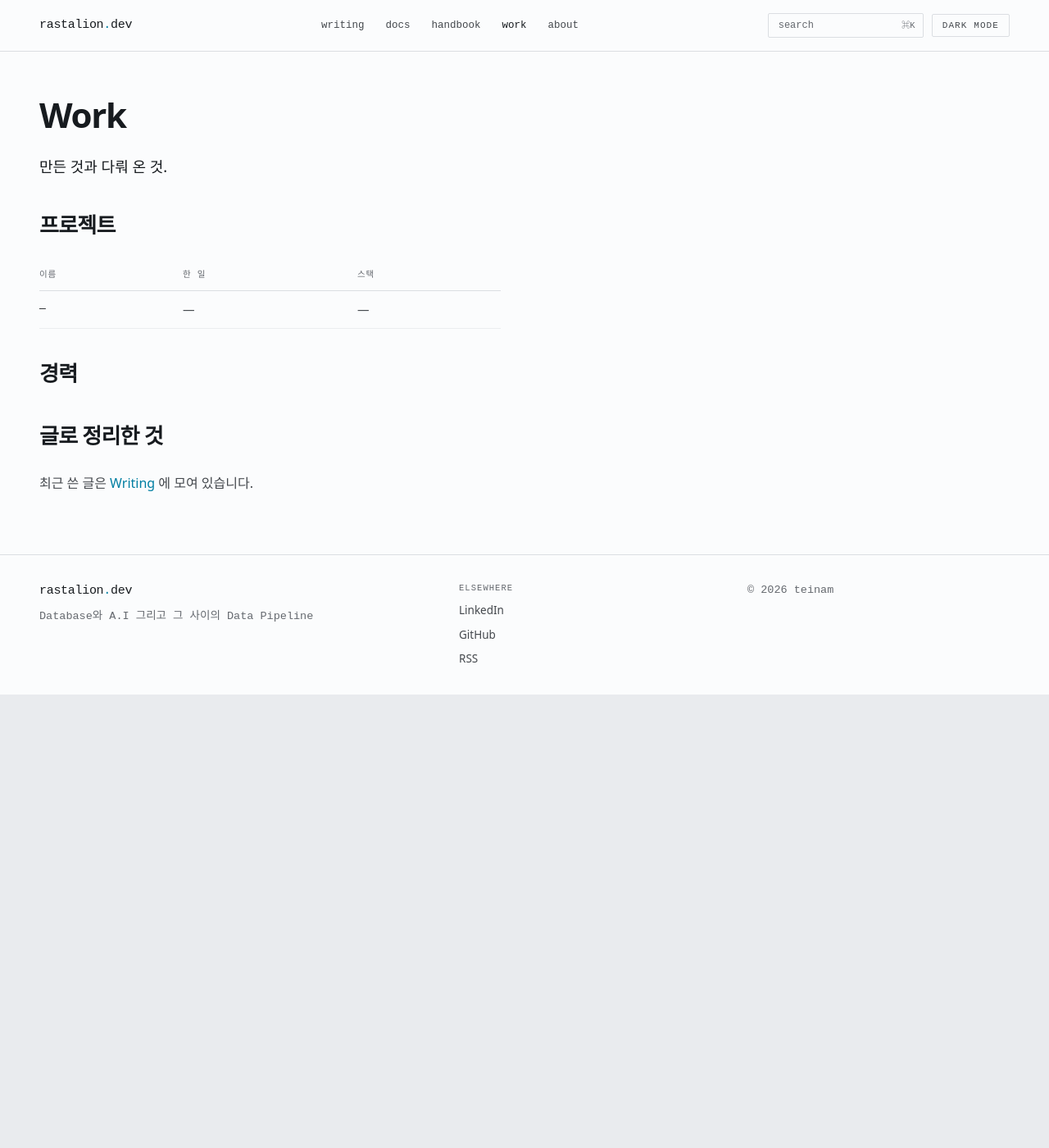
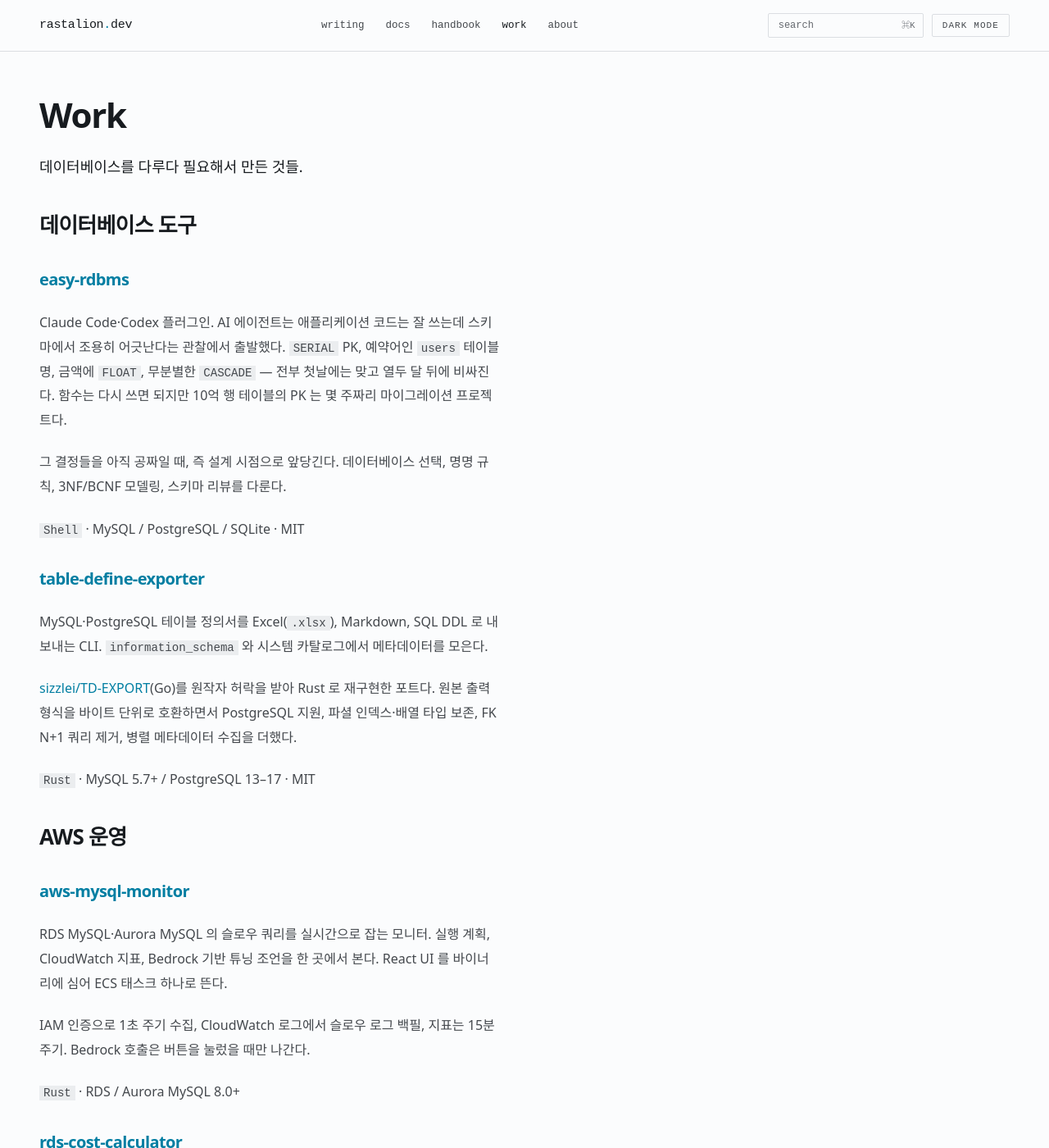
Before and after one commit to TeiNam/teinam.github.io, a Jekyll site: the page built from work.md, in a window 1280 px wide and 1400 px high. Shown: the whole window at 82% size. Built offline with Jekyll 4.4.1, drawn with Linux system fonts in a browser that asks for light colours; some web fonts are replaced; some of the changed text lies outside the part shown.

Commit message:
feat: /work/ 에 오픈소스 프로젝트 소개 추가 (#10)
- 비어 있던 플레이스홀더(| — | — | — |)를 실제 프로젝트 소개로 교체
- GitHub API 로 레포 메타데이터와 README 를 읽어 작성했다. 설명·언어·라이선스·
  지원 버전은 전부 원본에서 가져온 값이고 지어낸 문구는 없다
- 구성: 데이터베이스 도구(easy-rdbms, table-define-exporter) /
  AWS 운영(aws-mysql-monitor, rds-cost-calculator, rds_exporter) / 그 밖에 4개
- table-define-exporter 는 sizzlei/TD-EXPORT 를 원작자 허락 하에 Rust 로
  재구현한 포트다. 저작 관계를 빼면 오해를 부르므로 명시했다
- 별점은 넣지 않았다. 정적 페이지에 박아두면 곧 낡는다
- docs 의 네이밍 규칙·운영 지침서로 상호 링크

```diff
--- a/work.md
+++ b/work.md
@@ -2,23 +2,60 @@
 layout: page
 title: Work
 permalink: /work/
-subtitle: 만든 것과 다뤄 온 것.
+subtitle: 데이터베이스를 다루다 필요해서 만든 것들.
 ---
 
-<!--
-아래 표/목록을 실제 이력으로 채우세요. 항목 형식은 자유이고, 지우고 다시 써도 됩니다.
--->
+## 데이터베이스 도구
 
-## 프로젝트
+### [easy-rdbms](https://github.com/TeiNam/easy-rdbms)
 
-| 이름 | 한 일 | 스택 |
-| --- | --- | --- |
-| — | — | — |
+Claude Code·Codex 플러그인. AI 에이전트는 애플리케이션 코드는 잘 쓰는데 스키마에서 조용히 어긋난다는 관찰에서 출발했다. `SERIAL` PK, 예약어인 `users` 테이블명, 금액에 `FLOAT`, 무분별한 `CASCADE` — 전부 첫날에는 맞고 열두 달 뒤에 비싸진다. 함수는 다시 쓰면 되지만 10억 행 테이블의 PK 는 몇 주짜리 마이그레이션 프로젝트다.
 
-## 경력
+그 결정들을 아직 공짜일 때, 즉 설계 시점으로 앞당긴다. 데이터베이스 선택, 명명 규칙, 3NF/BCNF 모델링, 스키마 리뷰를 다룬다.
 
-<!-- 회사 · 직무 · 기간 · 한 일 -->
+`Shell` · MySQL / PostgreSQL / SQLite · MIT
 
-## 글로 정리한 것
+### [table-define-exporter](https://github.com/TeiNam/table-define-exporter)
 
-최근 쓴 글은 [Writing]({{ '/writing/' | relative_url }}) 에 모여 있습니다.
+MySQL·PostgreSQL 테이블 정의서를 Excel(`.xlsx`), Markdown, SQL DDL 로 내보내는 CLI. `information_schema` 와 시스템 카탈로그에서 메타데이터를 모은다.
+
+[sizzlei/TD-EXPORT](https://github.com/sizzlei/TD-EXPORT)(Go)를 원작자 허락을 받아 Rust 로 재구현한 포트다. 원본 출력 형식을 바이트 단위로 호환하면서 PostgreSQL 지원, 파셜 인덱스·배열 타입 보존, FK N+1 쿼리 제거, 병렬 메타데이터 수집을 더했다.
+
+`Rust` · MySQL 5.7+ / PostgreSQL 13–17 · MIT
+
+## AWS 운영
+
+### [aws-mysql-monitor](https://github.com/TeiNam/aws-mysql-monitor)
+
+RDS MySQL·Aurora MySQL 의 슬로우 쿼리를 실시간으로 잡는 모니터. 실행 계획, CloudWatch 지표, Bedrock 기반 튜닝 조언을 한 곳에서 본다. React UI 를 바이너리에 심어 ECS 태스크 하나로 뜬다.
+
+IAM 인증으로 1초 주기 수집, CloudWatch 로그에서 슬로우 로그 백필, 지표는 15분 주기. Bedrock 호출은 버튼을 눌렀을 때만 나간다.
+
+`Rust` · RDS / Aurora MySQL 8.0+
+
+### [rds-cost-calculator](https://github.com/TeiNam/rds-cost-calculator)
+
+RDS·DMS·ElastiCache 인스턴스 사양을 마크다운 목록으로 적어두면 AWS Pricing API 로 공식 단가를 조회해 인스턴스별 월·연 비용, 서비스별 소계, 총계를 마크다운 리포트로 뽑는다.
+
+`Python`
+
+### [rds_exporter](https://github.com/TeiNam/rds_exporter)
+
+Rust 로 만든 RDS exporter.
+
+`Rust`
+
+## 그 밖에
+
+- [kiro-with-harness](https://github.com/TeiNam/kiro-with-harness) — Kiro 에 하네스 엔지니어링 적용하기
+- [tech-writer-skills](https://github.com/TeiNam/tech-writer-skills) — IT 기술 문서를 작성·윤문하는 Claude 스킬. 한국어·영어 양방향
+- [oracle-migration-analyzer](https://github.com/TeiNam/oracle-migration-analyzer) — Oracle 마이그레이션 분석
+- [mongo-mcp-server](https://github.com/TeiNam/mongo-mcp-server) — MongoDB MCP 서버 (SSE)
+
+전체 목록은 [github.com/TeiNam](https://github.com/TeiNam) 에 있습니다.
+
+## 함께 보기
+
+- [데이터베이스 네이밍 규칙]({{ '/docs/database/naming/' | relative_url }}) — easy-rdbms 가 강제하는 규칙의 근거
+- [표준 데이터베이스 운영관리 지침서]({{ '/docs/database/ops/' | relative_url }})
+- [글]({{ '/writing/' | relative_url }})
```
